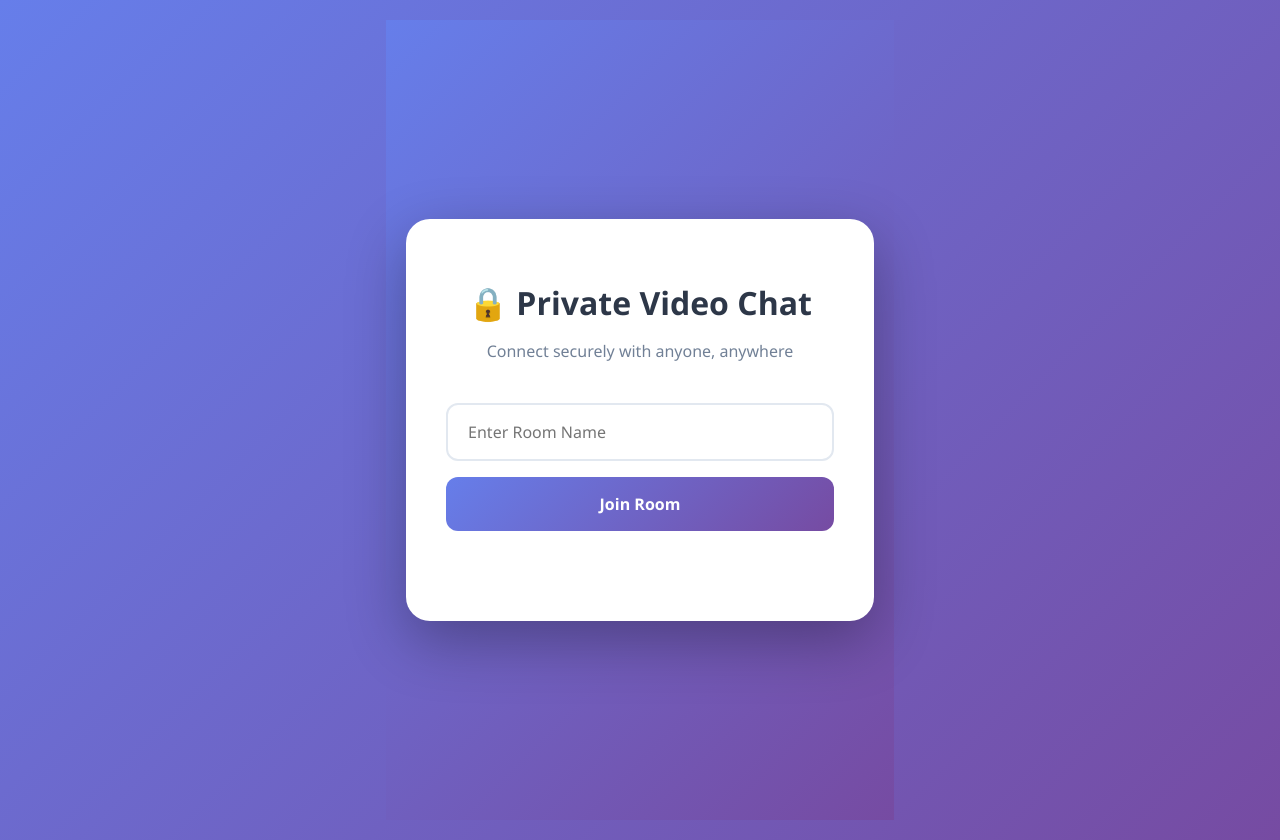
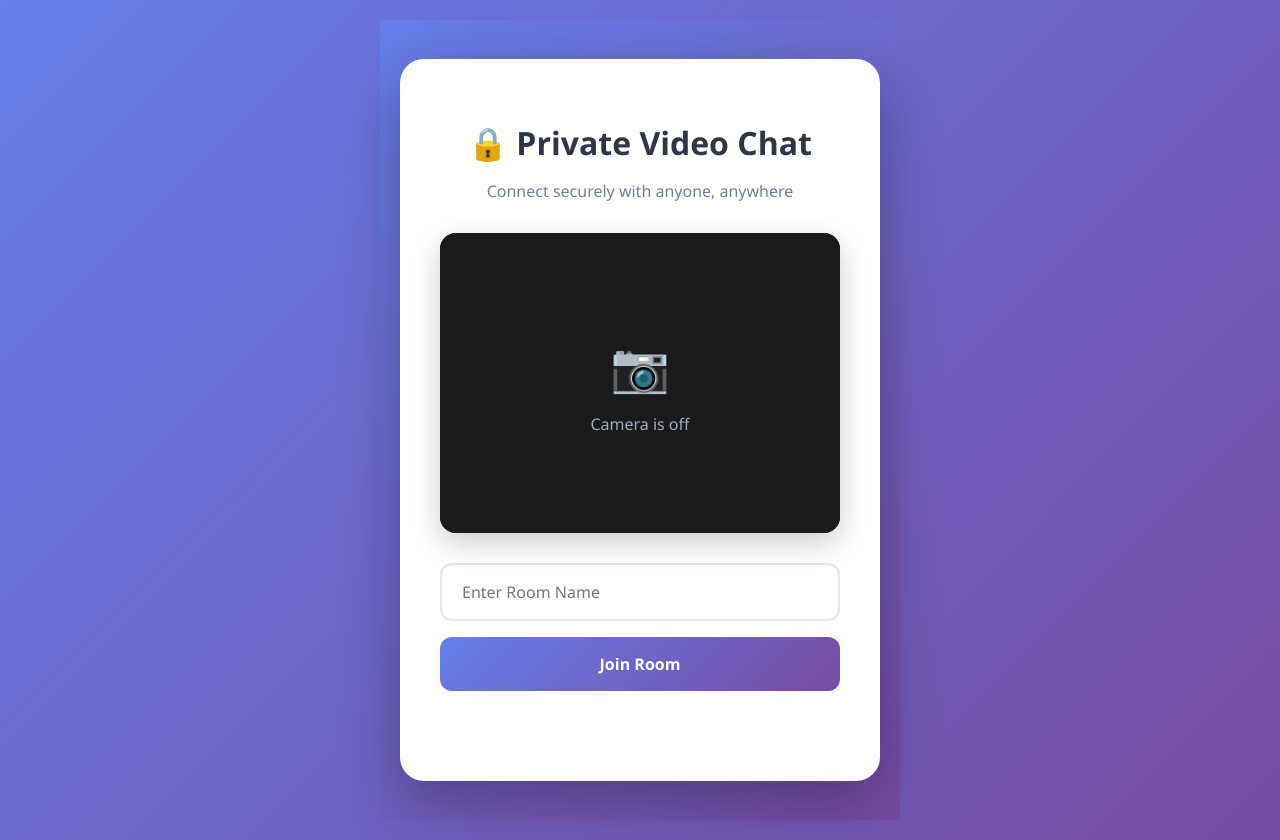
Before and after one commit to Uglycrown/p2p, a Vue app in the folder client/: page / in a window 1280 px wide. Built offline with nearby package versions, Linux system fonts and the light colour scheme; no server answers.

Commit message:
Fix camera initialization: start camera ON by default and add video preview in lobby

```diff
--- a/client/src/App.vue
+++ b/client/src/App.vue
@@ -4,6 +4,21 @@
     <div class="lobby-card">
       <h1 class="lobby-title">🔒 Private Video Chat</h1>
       <p class="lobby-subtitle">Connect securely with anyone, anywhere</p>
+
+      <!-- Video Preview -->
+      <div class="video-preview-container">
+        <video
+          ref="myVideo"
+          muted
+          autoplay
+          playsinline
+          class="video-preview"
+        ></video>
+        <div v-if="!cameraEnabled" class="camera-off-message">
+          <span class="camera-icon">📷</span>
+          <p>Camera is off</p>
+        </div>
+      </div>
 
       <div class="lobby-form">
         <input
@@ -269,10 +284,16 @@ onMounted(async () => {
   // Get available cameras
   await enumerateCameras();
 
-  // Get Camera/Mic Permissions - Start with camera OFF
+  // Get Camera/Mic Permissions - Start with camera ON
   try {
+    const quality = qualityPresets[selectedQuality.value];
     const constraints = {
-      video: false, // Start with camera off
+      video: {
+        width: { ideal: quality.width },
+        height: { ideal: quality.height },
+        frameRate: { ideal: quality.frameRate },
+        facingMode: facingMode.value
+      },
       audio: {
         echoCancellation: true,
         noiseSuppression: true,
@@ -286,7 +307,10 @@ onMounted(async () => {
     const currentStream = await navigator.mediaDevices.getUserMedia(constraints);
     stream.value = currentStream;
     if (myVideo.value) myVideo.value.srcObject = currentStream;
+    cameraEnabled.value = true; // Mark camera as enabled
+    videoEnabled.value = true;
   } catch (err) {
+    console.error("Media access error:", err);
     alert("Please allow camera and microphone access!");
   }
 
@@ -726,7 +750,49 @@ body {
 .lobby-subtitle {
   color: #718096;
   font-size: 16px;
-  margin-bottom: 40px;
+  margin-bottom: 30px;
+}
+
+.video-preview-container {
+  position: relative;
+  width: 100%;
+  max-width: 400px;
+  margin: 0 auto 30px;
+  border-radius: 16px;
+  overflow: hidden;
+  background: #1a1a1a;
+  box-shadow: 0 10px 30px rgba(0,0,0,0.2);
+}
+
+.video-preview {
+  width: 100%;
+  height: 300px;
+  object-fit: cover;
+  display: block;
+}
+
+.camera-off-message {
+  position: absolute;
+  top: 0;
+  left: 0;
+  right: 0;
+  bottom: 0;
+  display: flex;
+  flex-direction: column;
+  justify-content: center;
+  align-items: center;
+  background: #1a1a1a;
+  color: white;
+}
+
+.camera-icon {
+  font-size: 48px;
+  margin-bottom: 10px;
+}
+
+.camera-off-message p {
+  font-size: 16px;
+  color: #a0aec0;
 }
 
 .lobby-form {
```
Also changed, not shown: 1 other file (tests, documents, lock files or other folders).
